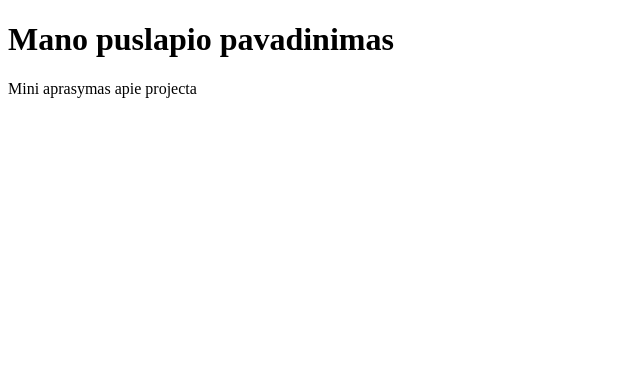
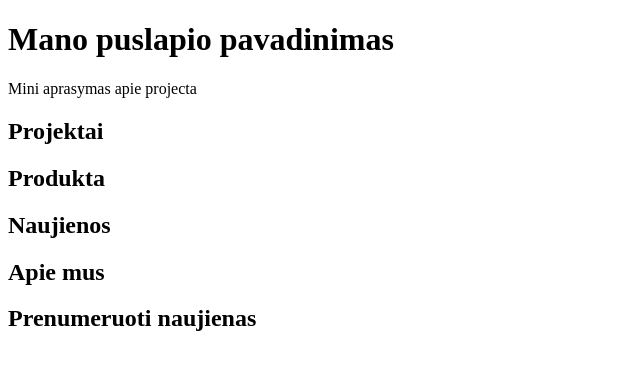
Before and after one commit to web-js-jme/vcs-web, a plain HTML site: page 2 Lecture/uzduotys/tinklarastis/index.html in a window 1280 px wide. Shown: the whole page, without its empty margins (0-640 px from the left). Drawn offline with Linux system fonts and the light colour scheme.

Commit message:
2 uzduotis, tinklarastis

```diff
--- a/2 Lecture/uzduotys/tinklarastis/index.html
+++ b/2 Lecture/uzduotys/tinklarastis/index.html
@@ -9,5 +9,11 @@
     <body>
         <h1>Mano puslapio pavadinimas</h1>
         <p>Mini aprasymas apie projecta</p>
+
+        <h2>Projektai</h2>
+        <h2>Produkta</h2>
+        <h2>Naujienos</h2>
+        <h2>Apie mus</h2>
+        <h2>Prenumeruoti naujienas</h2>
     </body>
 </html>
```
